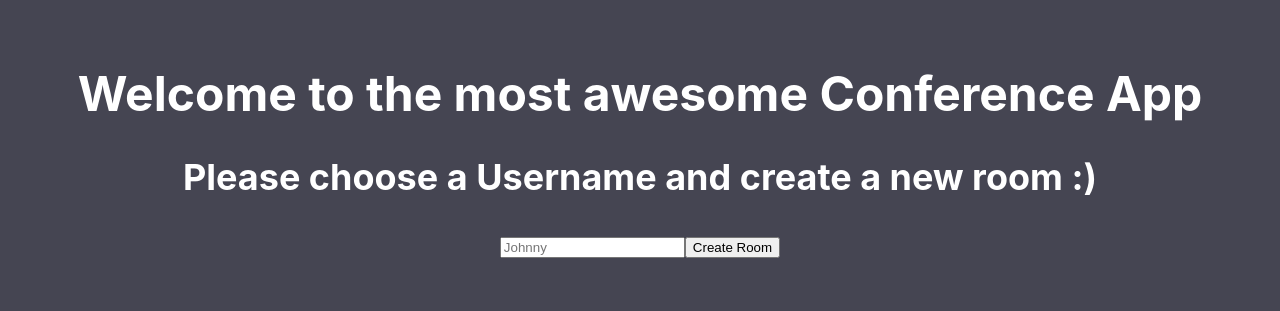
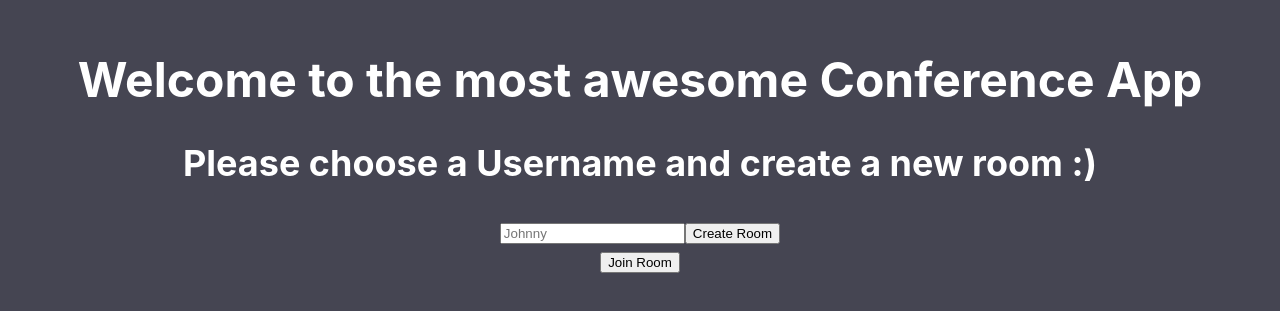
Before and after one commit to P72024/client, a React (Create React App) app: page / in a window 1280 px wide. Shown: the part 255-566 px from the top of the page. Built offline with nearby package versions, Linux system fonts and the light colour scheme; no server answers.

Commit message:
join existing room functionality

```diff
--- a/src/components/Main/Main.jsx
+++ b/src/components/Main/Main.jsx
@@ -5,13 +5,8 @@ const Main = () => {
 	let username
 	const navigate = useNavigate()
 
-	async function createRoom() {
-		const response = await fetch('http://127.0.0.1:8080/createRoomUUID', {
-			method: 'GET',
-		})
-		const uuid = await response.text()
-
-        // TODO: Lav input handling!!! det her extremt vulnerable lol.
+	async function sendUsername() {
+		// TODO: Lav input handling!!! det her extremt vulnerable lol.
         // TODO: Brug hooks til at håndtere state på inputfeltet. useState hook er smart her.
         const username = document.getElementById("usernameInputField").value
         console.log("sending socket to backend. username = " + username)
@@ -19,6 +14,17 @@ const Main = () => {
         await socket.emit("BE-create-username", {
             username
         })
+	}
+
+	async function createRoom() {
+		await sendUsername()
+
+		const response = await fetch('http://127.0.0.1:8080/createRoomUUID', {
+			method: 'GET',
+		})
+		const uuid = await response.text()
+
+
 		console.log("uuid: " + uuid)
 
 		await socket.emit("BE-enter-room", {
@@ -33,11 +39,28 @@ const Main = () => {
 
 		}
 
+	async function joinRoom() {
+		await sendUsername()
+		socket.emit("BE-send-room-uuid", (uuid) => {
+			socket.emit("BE-enter-room", {
+				uuid
+			}, (response) => {
+				if (response === "OK") {
+					window.history.pushState({}, `Room: ${uuid}`, `/room/${uuid}`)
+					navigate(`/room/${uuid}`)
+				}
+				else console.log("No room created. Response: " + response)
+			})
+		})
+	}
+
 	return (<div>
 		<h1>Welcome to the most awesome Conference App </h1>
 		<h2>Please choose a Username and create a new room :)</h2>
         <input type='text' id="usernameInputField" value={username} placeholder='Johnny' required></input>
 		<button onClick={createRoom}>Create Room</button>
+		<br></br>
+		<button onClick={joinRoom}>Join Room</button>
 	</div>
 	)
 }
```
